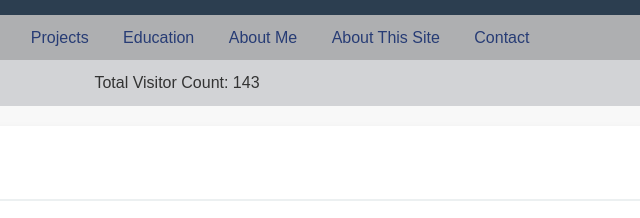
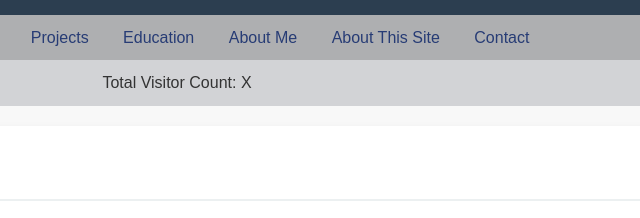
Before and after one commit to kade-eng/resume, a plain HTML site: page site/index.html in a window 1280 px wide. Shown: the part 165-383 px from the top of the page, 463-1103 px from the left. Drawn offline with Linux system fonts and the light colour scheme; no server answers.

```diff
--- a/site/index.html
+++ b/site/index.html
@@ -32,7 +32,7 @@
 
     <nav class="counter-nav">
         <div class="container">
-            <p id="visitorCount">Total Visitor Count: 143</p>
+            <p id="visitorCount">Total Visitor Count: X</p>
         </div>
     </nav>
 
```
Also changed, not shown: 1 other file.
